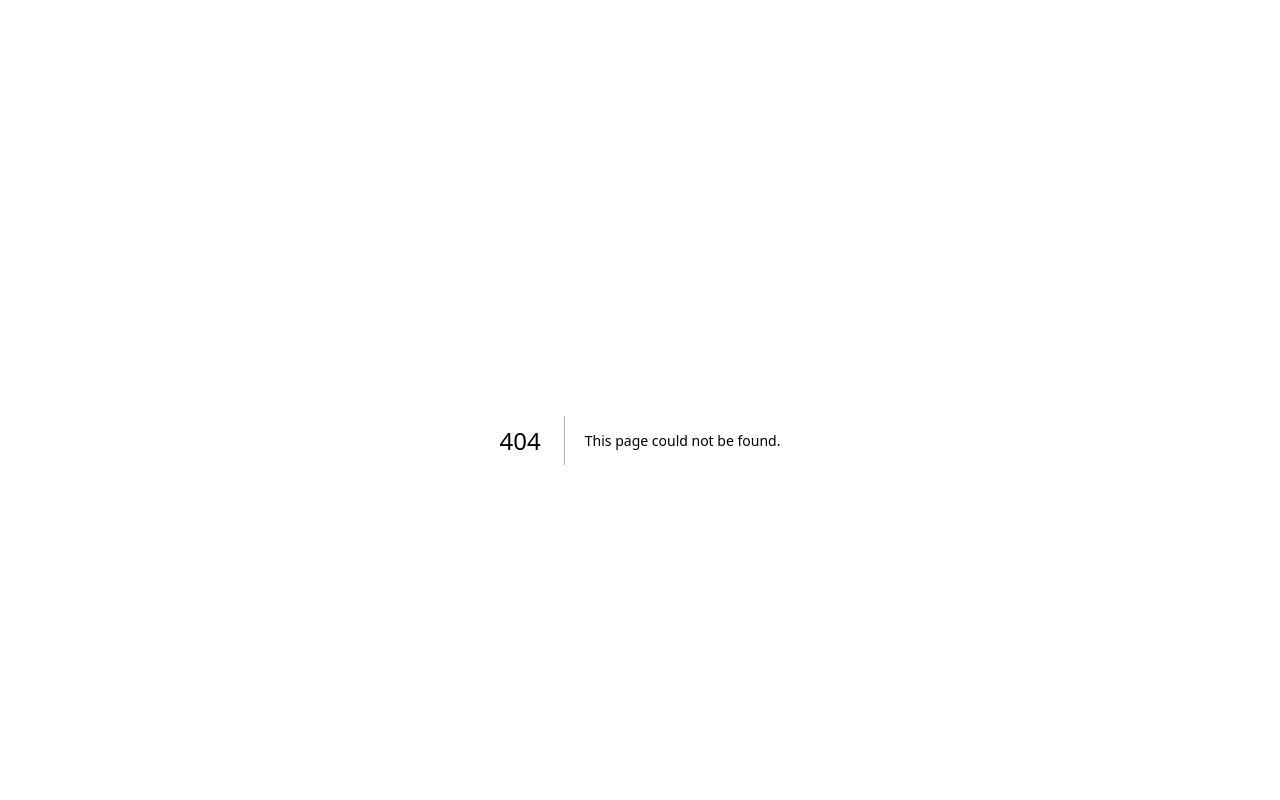
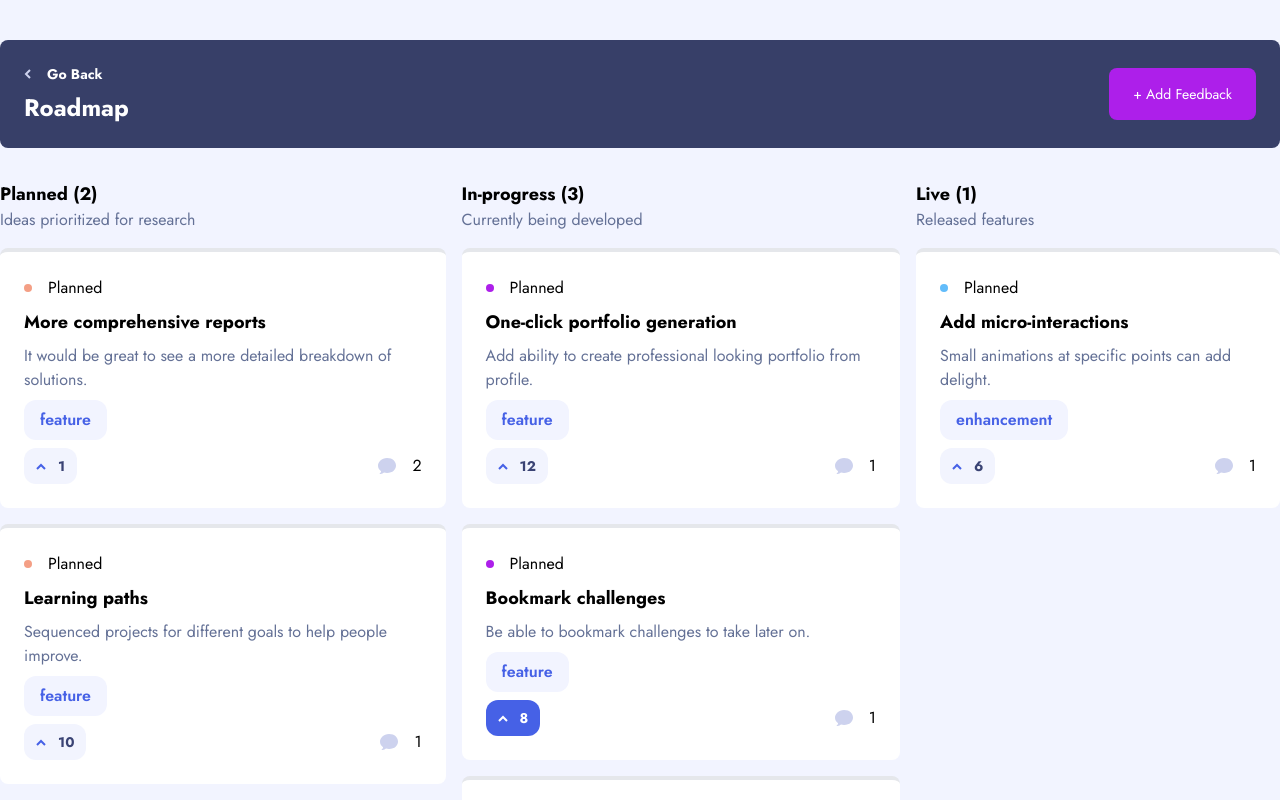
Before and after one commit to JonelBriones/-Project-Feedback-Board, a Next.js app: page /roadmap in a window 1280 px wide. Before the commit this address had no page. Shown: the top 800 px of the page. Built offline with nearby package versions, Linux system fonts and the light colour scheme.

Commit message:
added roadmap section

```diff
--- a/app/page.tsx
+++ b/app/page.tsx
@@ -106,7 +106,10 @@ export default function Home() {
         <div className="flex flex-col gap-4 p-4 bg-white rounded-lg">
           <div className="flex justify-between">
             <h4 className="font-bold">Roadmap</h4>
-            <Link href={"/"} className="text-sm underline pb-2 text-[#4661e6]">
+            <Link
+              href={"/roadmap"}
+              className="text-sm underline pb-2 text-[#4661e6]"
+            >
               View
             </Link>
           </div>
@@ -139,6 +142,7 @@ export default function Home() {
           setOption={setSortby}
           showOptions={showOptions}
           setSortbyOptions={setSortbyOptions}
+          feedbacks={feedbacks}
         />
 
         <Suggestions
--- /dev/null
+++ b/app/roadmap/page.tsx
@@ -0,0 +1,160 @@
+"use client";
+import Image from "next/image";
+import Link from "next/link";
+import React, { useState } from "react";
+import { productRequests as productdata } from "@/data/feedbacks.json";
+import { currentUser as userdata } from "@/data/user.json";
+
+const page = () => {
+  const [feedbacks, setFeedbacks] = useState<any[]>(productdata);
+  const [user, setUser] = useState<any>(userdata);
+
+  function upvote(suggestionID: number) {
+    const isAlreadyUpvoted = feedbacks.find(
+      (feedback) =>
+        feedback.id === suggestionID && feedback.upvotes.includes(user._id)
+    );
+    console.log(isAlreadyUpvoted);
+    const updateUpvote = feedbacks.map((feedback) =>
+      feedback.id === suggestionID
+        ? { ...feedback, upvotes: [...feedback.upvotes, user._id] }
+        : feedback
+    );
+    const updateRemoveUpvote = feedbacks.map((feedback) =>
+      feedback.id === suggestionID
+        ? {
+            ...feedback,
+            upvotes: feedback.upvotes.filter((id: any) => id !== user._id),
+          }
+        : feedback
+    );
+    console.log("updated:", updateUpvote);
+    if (!isAlreadyUpvoted) {
+      setFeedbacks(updateUpvote);
+      setUser({ ...user, upvoted: [...user.upvoted, suggestionID] });
+      console.log("adding upvote");
+    } else {
+      setFeedbacks(updateRemoveUpvote);
+      setUser({
+        ...user,
+        upvoted: user.upvoted.filter((id: number) => id !== suggestionID),
+      });
+      console.log("removing upvote");
+    }
+  }
+
+  function renderStatus(status: string, description: string, color: string) {
+    let statusLength = feedbacks.filter(
+      (feedback) => feedback.status == status.toLowerCase()
+    );
+    console.log(statusLength);
+    return (
+      <div className="flex flex-col gap-4">
+        <div>
+          <h4 className="font-bold text-lg">
+            {status} ({statusLength.length})
+          </h4>
+          <p className="text-[#647196]">{description}</p>
+        </div>
+        {feedbacks.map(
+          (feedback: any) =>
+            feedback.status.toLowerCase() == status.toLowerCase() && (
+              <div
+                key={feedback.id}
+                className={`flex flex-col bg-white p-6 gap-2 rounded-lg border-t-[4px] border-t-[#${color}]`}
+              >
+                <span className="flex gap-4 place-items-center">
+                  <div className={`size-2 bg-[#${color}] rounded-full`} />
+                  Planned
+                </span>
+                <h1 className="font-bold text-lg">{feedback.title}</h1>
+                <p className="text-[#647196]">{feedback.description}</p>
+                <button className="w-fit px-4 py-2 rounded-xl font-semibold bg-[#f2f4ff] text-[#4661e6]">
+                  {feedback.category}
+                </button>
+                <div className="flex justify-between">
+                  <button
+                    className={`flex gap-3 place-items-center justify-center rounded-xl bg-[#f2f4fe] px-3 py-2 text-sm ${
+                      feedback.upvotes.includes(user._id)
+                        ? "bg-[rgb(70,97,230)] text-white"
+                        : "text-[#3A4374] hover:bg-[#cfd7ff]"
+                    }`}
+                    onClick={() => upvote(feedback.id)}
+                  >
+                    <svg
+                      width="10"
+                      height="7"
+                      xmlns="http://www.w3.org/2000/svg"
+                    >
+                      <path
+                        d="M1 6l4-4 4 4"
+                        stroke={
+                          feedback.upvotes.includes(user._id)
+                            ? "#fff"
+                            : "#4661e6"
+                        }
+                        strokeWidth="2"
+                        fill="none"
+                        fillRule="evenodd"
+                      />
+                    </svg>
+                    <span className="font-bold">{feedback.upvotes.length}</span>
+                  </button>
+                  <div className="flex gap-4 place-items-center">
+                    <Image
+                      src={"/images/shared/icon-comments.svg"}
+                      width={18}
+                      height={16}
+                      alt="icon-comment"
+                    />
+                    <span>
+                      {feedback.comments.length
+                        ? feedback.comments.length
+                        : "0"}
+                    </span>
+                  </div>
+                </div>
+              </div>
+            )
+        )}
+      </div>
+    );
+  }
+
+  return (
+    <div className="flex flex-col gap-8 flex-1">
+      <div className="flex justify-between place-items-center rounded-lg p-6 text-white bg-[#373F68] text-sm">
+        <div className="flex flex-col gap-2">
+          <Link href={"/"} className="flex place-items-center gap-4">
+            <svg width="7" height="10" xmlns="http://www.w3.org/2000/svg">
+              <path
+                d="M6 9L2 5l4-4"
+                stroke="#cdd2ee"
+                strokeWidth="2"
+                fill="none"
+                fillRule="evenodd"
+              />
+            </svg>
+            <h2 className="font-bold text-sm hover:underline">Go Back</h2>
+          </Link>
+          <h1 className="font-bold text-2xl">Roadmap</h1>
+        </div>
+        <Link
+          href={"/create-feedback"}
+          className="px-6 py-4 bg-[#ad1fea] rounded-lg hover:bg-[#c75af6]"
+        >
+          + Add Feedback
+        </Link>
+      </div>
+      <div className="flex gap-4">
+        <div className="flex gap-4">
+          {renderStatus("Planned", "Ideas prioritized for research", "f49f85")}
+          {renderStatus("In-progress", "Currently being developed", "ad1fea")}
+          {renderStatus("Live", "Released features", "62bcfa")}
+        </div>
+      </div>
+    </div>
+  );
+};
+
+export default page;
--- a/components/NoSuggestionsFound.tsx
+++ b/components/NoSuggestionsFound.tsx
@@ -3,7 +3,7 @@ import React from "react";
 
 const NoSuggestionsFound = () => {
   return (
-    <div className="bg-white shadow-lg drop-shadow-lg rounded-lg">
+    <div className="bg-white shadow-lg drop-shadow-lg rounded-lg ">
       <div className="flex flex-col place-items-center my-[100px] gap-10  ">
         <Image
           src={"/images/suggestions/illustration-empty.svg"}
--- /dev/null
+++ b/components/Roadmap.tsx
@@ -0,0 +1,7 @@
+import React from "react";
+
+const Roadmap = () => {
+  return <div>Roadmap</div>;
+};
+
+export default Roadmap;
--- a/components/Suggestions.tsx
+++ b/components/Suggestions.tsx
@@ -28,7 +28,7 @@ const Suggestions = ({ category, feedbacks, upvote, user }: any) => {
   return (
     <div className="">
       {feedbacks.length > 0 ? (
-        <div className="flex flex-col gap-4 h-[80vh] overflow-auto">
+        <div className="flex flex-col gap-4 h-[80vh] ">
           {category == "All" &&
             feedbacks.map((feedback: any) => (
               <FeedbackCard
@@ -45,7 +45,9 @@ const Suggestions = ({ category, feedbacks, upvote, user }: any) => {
           {category == "UI" && renderFeedback("ui")}
         </div>
       ) : (
-        <NoSuggestionsFound />
+        <div className="flex flex-col gap-4 h-[80vh]">
+          <NoSuggestionsFound />
+        </div>
       )}
     </div>
   );
--- a/components/SuggestionsHeader.tsx
+++ b/components/SuggestionsHeader.tsx
@@ -8,6 +8,7 @@ const SuggestionsHeader = ({
   setOption,
   showOptions,
   setSortbyOptions,
+  feedbacks,
 }: any) => {
   return (
     <div className="flex justify-between place-items-center rounded-lg p-4 text-white bg-[#373F68] text-sm">
@@ -19,7 +20,9 @@ const SuggestionsHeader = ({
             width={23}
             alt="icon-suggestions"
           />
-          <span className="text-lg font-bold">6 Suggestions</span>
+          <span className="text-lg font-bold">
+            {feedbacks.length} Suggestions
+          </span>
         </div>
         <div className="flex place-items-center relative">
           <button
--- a/data/feedbacks.json
+++ b/data/feedbacks.json
@@ -98,7 +98,7 @@
     {
       "id": 4,
       "title": "Add image/video upload to feedback",
-      "category": "ux",
+      "category": "ui",
       "upvotes": [],
       "status": "suggestion",
       "description": "Images and screencasts can enhance comments on solutions.",
```
